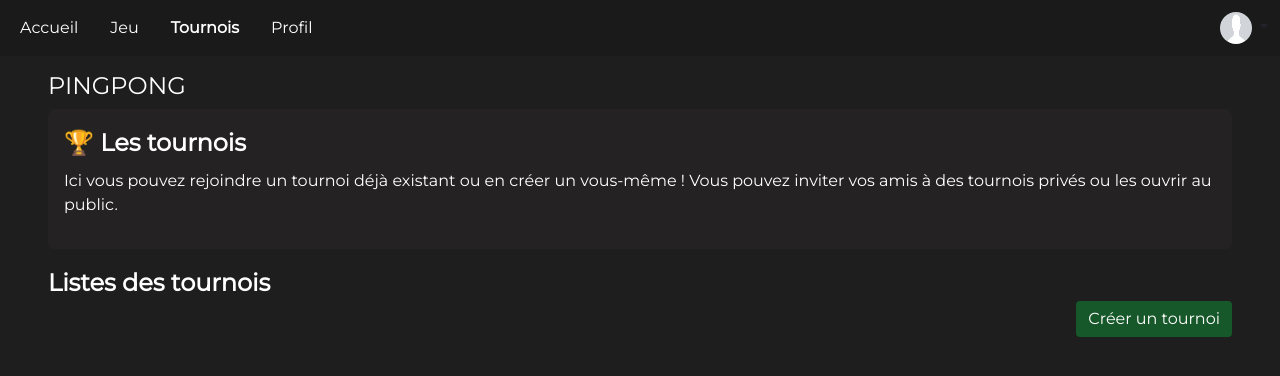
After one commit to CafeurOff/ft_transcendence, a Django app: page /tournaments/ in a window 1280 px wide. The commit adds this page. Shown: the top 376 px of the page. Run offline with Django 4.2, Linux system fonts and the light colour scheme; the visitor is signed in with stand-in values (Sample User, id 1); parts of the project's set-up code (start-up, migrations or seed data) failed here and were passed over.

Commit message:
Start of tournaments page

```diff
--- a/app/ft_transcendence/urls.py
+++ b/app/ft_transcendence/urls.py
@@ -36,6 +36,7 @@ urlpatterns = [
     path('friends/', views.friends, name='friends'), # Friends page localhost:8000/friends
     path('gamepage/', views.gamepage, name='gamepage'), # Game page localhost:8000/gamepage
     path('settings/', views.settings, name='settings'), # Settings page localhost:8000/settings
+    path('tournaments/', views.tournaments, name='tournaments'), # Tournament page localhost:8000/tournament
     # Handler
     path('404/', views.handler404, name='404'), # 404 page localhost:8000/404
     # API endpoints
--- a/app/singlepage/views.py
+++ b/app/singlepage/views.py
@@ -151,6 +151,19 @@ def profile(request):
     }
     return render(request, 'profile.html', {'total_matches': total_matches, 'win': win, 'lose': lose, 'data': data})
 
+
+# Tournament page : localhost:8000/tournament/
+# This view displays the tournament page of the application
+# It displays the tournament page with the user's profile picture, username, and a game
+# If the user is not authenticated, it redirects to the index page
+
+@login_required
+def tournaments(request):
+    if request.user.is_authenticated:
+        return render(request, 'tournaments.html')
+    else:
+        message = 'Vous devez être connecté pour accéder à cette page'
+        return render(request, 'index.html', {'message': message, 'form': UsernamesForm(), 'password_form': PasswordForm()})
 
 # View Friends page : localhost:8000/friends/
 # This view displays the friends page of the application
--- /dev/null
+++ b/app/static/css/tournaments.css
@@ -0,0 +1,22 @@
+* {
+    margin: 0;
+    padding: 0;
+    box-sizing: border-box;
+    font-family: 'Montserrat', sans-serif;
+}
+
+.information-container {
+    border-radius: 7px;
+    background: #242222;
+}
+
+.tournaments-container .btn-custom {
+    background: #165829;
+    color: white;
+    border: none;
+}
+
+.tournaments-container .btn-custom:hover {
+    background: #0e3a1b;
+    color: white;
+}
--- a/app/templates/base/navbar.html
+++ b/app/templates/base/navbar.html
@@ -27,7 +27,7 @@
                   <a class="nav-link {% if request.path == '/gamepage/' %}active{% endif %}" href="{% url 'gamepage' %}">Jeu</a>
               </li>
               <li class="nav-item">
-                  <a class="nav-link disabled">Tournois</a>
+                  <a class="nav-link {% if request.path == '/tournaments/' %}active{% endif %}" href="{% url 'tournaments' %}">Tournois</a>
               </li>
               <li class="nav-item">
                 <a class="nav-link {% if request.path == '/profile/' %}active{% endif %}"href="{% url 'profile' %}">Profil</a>
--- /dev/null
+++ b/app/templates/tournaments.html
@@ -0,0 +1,38 @@
+<!DOCTYPE html>
+{% load static %}
+{% include "./base/navbar.html" %}
+
+
+<html lang="en">
+    <head>
+        <meta charset="UTF-8">
+        <meta name="viewport" content="width=device-width, initial-scale=1.0">
+        <meta http-equiv="X-UA-Compatible" content="ie=edge">
+        <link rel="stylesheet" href="{% static 'css/tournaments.css' %}">
+        <link href='https://fonts.googleapis.com/css?family=Montserrat' rel='stylesheet'>
+        <link rel="shortcut icon" type="image/png" href="{% static 'images/favicon.png' %}">
+        <title>Transcendence</title>
+    </head>
+    <body class="w-100">
+
+        <div class="mx-5 mt-3">
+        <h4 class="text-white">PINGPONG</h4>
+
+        <div class="information-container p-3 mt-2 text-white">
+            <p class="fw-bold fs-4 mb-2">🏆 Les tournois</p>
+            <p class="fw-medium fs-6">Ici vous pouvez rejoindre un tournoi déjà existant ou en créer un vous-même ! Vous pouvez inviter vos amis à des tournois privés ou les ouvrir au public.</p>
+        </div>
+
+        <div class="tournaments-container mt-3">
+            <div class="tournaments-list">
+                <div class="tournaments-list-header">
+                    <p class="fw-bold fs-4 mb-0 text-white">Listes des tournois</p>
+                    <div class="d-flex justify-content-end">
+                        <button class="btn btn-primary btn-custom" id="create-tournament">Créer un tournoi</button>
+                </div>
+            </div>
+        </div>
+
+
+    </body>
+</html>
```
Also changed, not shown: configuration/grafana/grafana.db.
